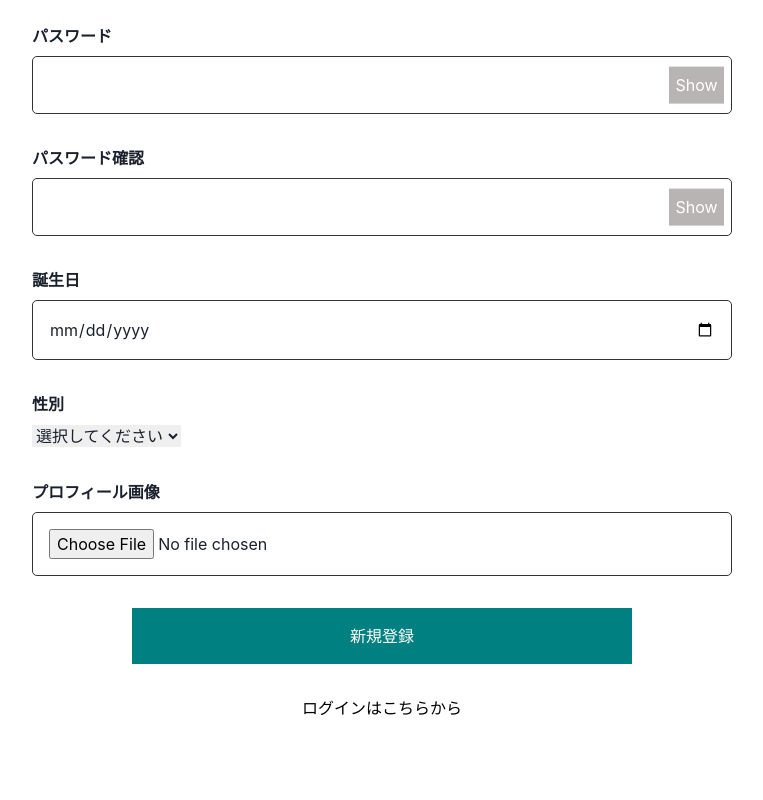
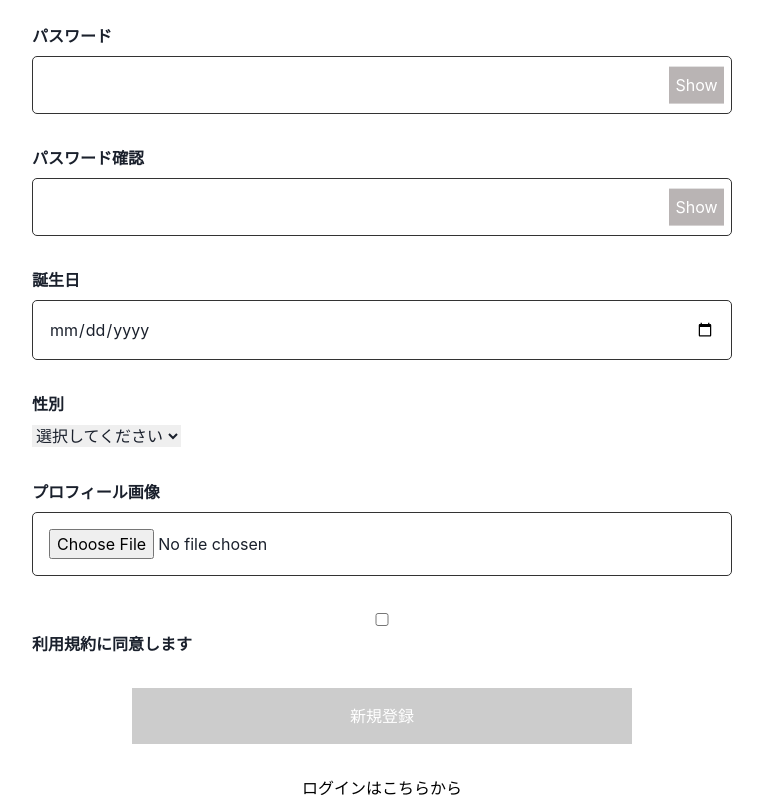
Before and after one commit to nouzoehiroaki/login-app, a Next.js app: page /signup in a window 1280 px wide. Shown: the part 324-1124 px from the top of the page, without its empty margins (258-1021 px from the left). Before the commit the page ends 1044 px from the top, so only its background shows below. Built offline with nearby package versions, Linux system fonts and the light colour scheme; no server answers.

Commit message:
実装面の調整

```diff
--- a/src/app/signup/page.tsx
+++ b/src/app/signup/page.tsx
@@ -25,8 +25,9 @@ export default function SignUpScreen() {
     const {
         handleSubmit,
         register,
+        setError,
         getValues,
-        formState: { errors }
+        formState: { errors, isSubmitting }
     } = useForm<formInputs>()
     const [password, setPassword] = useState(false)
     const [confirm, setConfirm] = useState(false)
@@ -34,8 +35,16 @@ export default function SignUpScreen() {
 
     const [selectedFile, setSelectedFile] = useState<File | null>(null);
     const handleFileChange = (e: React.ChangeEvent<HTMLInputElement>) => {
-        if (e.target.files && e.target.files[0]) {
-            setSelectedFile(e.target.files[0]);
+        const file = e.target.files && e.target.files[0];
+        if (file) {
+            setSelectedFile(file);
+            const ext = file.name.split(".").pop();
+            if (!["png", "jpg", "jpeg"].includes(ext?.toLowerCase() || "")) {
+                setError("photoURL", {
+                    type: "manual",
+                    message: "有効なファイル形式を選択してください (.png, .jpg, .jpeg)"
+                });
+            }
         }
     };
 
@@ -63,7 +72,7 @@ export default function SignUpScreen() {
     })
     const passwordClick = () => setPassword(!password)
     const confirmClick = () => setConfirm(!confirm)
-
+    const [isAgreedToTerms, setIsAgreedToTerms] = useState(false);
     return(
         <div className={styles.flexContainer}>
             <div className={styles.vstack}>
@@ -219,7 +228,17 @@ export default function SignUpScreen() {
                                 </span>
                             }
                         </div>
-                        <button className={styles.loginBtn} type='submit'>
+                        <div className={styles.formControl}>
+                            <input
+                                type='checkbox'
+                                id='agreement'
+
+                                checked={isAgreedToTerms}
+                                onChange={() => setIsAgreedToTerms(!isAgreedToTerms)}
+                            />
+                            <label htmlFor='agreement'><NextLink href="/path-to-your-terms-page">利用規約</NextLink>に同意します</label>
+                        </div>
+                        <button className={styles.loginBtn} type='submit' disabled={!isAgreedToTerms}>
                             新規登録
                         </button>
                         <NextLink href='/signin' className={styles.signupLink}>
--- a/src/styles/signup.module.css
+++ b/src/styles/signup.module.css
@@ -1,3 +1,4 @@
+@charset "UTF-8";
 .flexContainer {
   display: flex;
   flex-direction: column;
@@ -76,6 +77,10 @@
 .flexContainer .vstack form .vstackInner .loginBtn:hover {
   background-color: #004d4d;
 }
+.flexContainer .vstack form .vstackInner .loginBtn[disabled] {
+  background-color: #ccc;
+  cursor: not-allowed; /* クリック不可のカーソルを表示 */
+}
 .flexContainer .vstack form .vstackInner .signupLink {
   display: block;
   text-align: center;
--- a/src/styles/signup.module.scss
+++ b/src/styles/signup.module.scss
@@ -75,6 +75,10 @@
                     &:hover {
                         background-color: darken(teal, 10%);
                     }
+                    &[disabled] {
+                        background-color: #ccc;
+                        cursor: not-allowed; /* クリック不可のカーソルを表示 */
+                    }
                 }
                 .signupLink{
                     display: block;
```
Also changed, not shown: src/app/mypage/page.tsx (added, +29 -0 lines), src/app/page.tsx (+4 -8 lines), src/app/signin/page.tsx (+4 -13 lines), src/lib/firebase/apis/user-guard.tsx (+26 -18 lines), src/styles/signup.module.min.css (+1 -1 lines), 2 other files (tests, documents, lock files or other folders).
